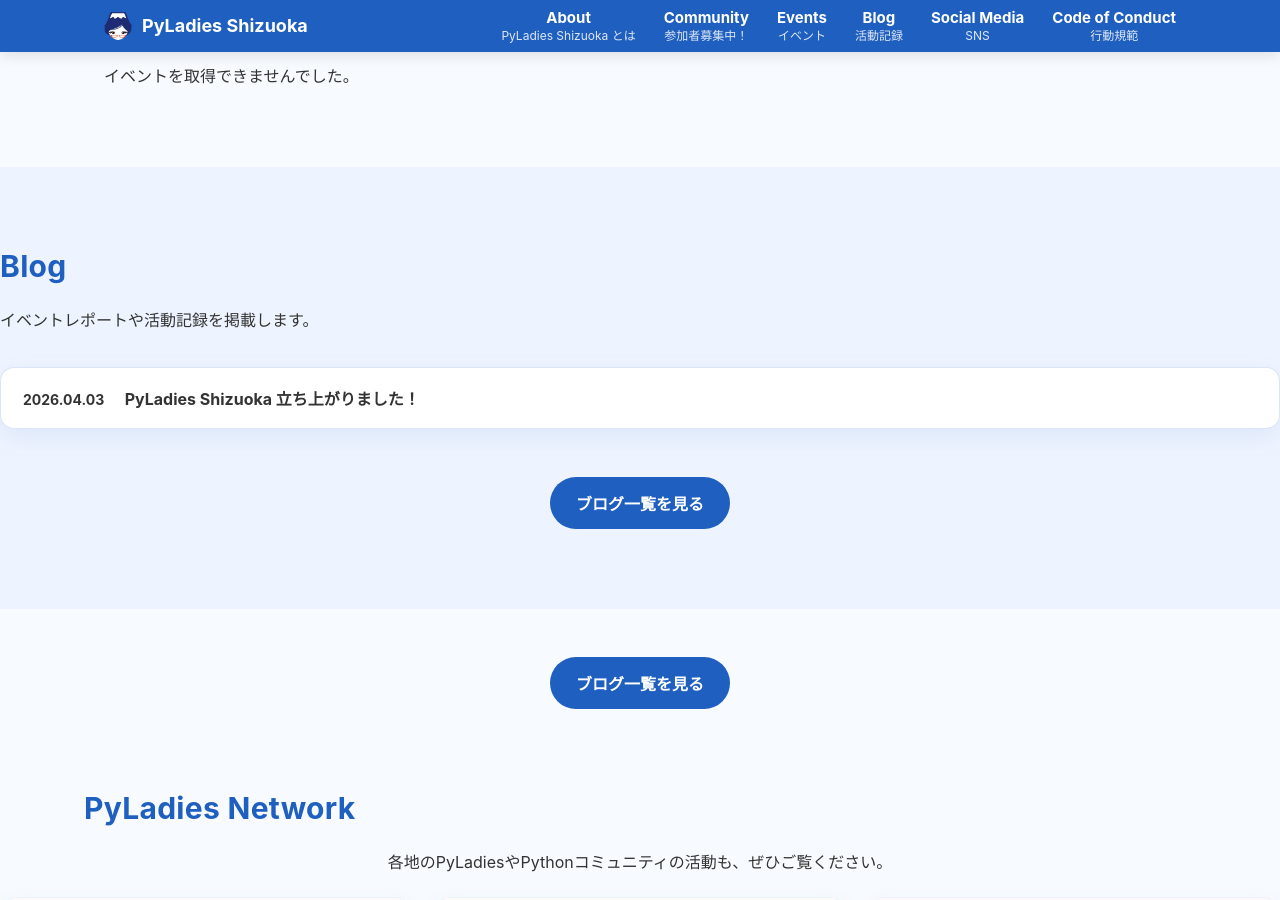
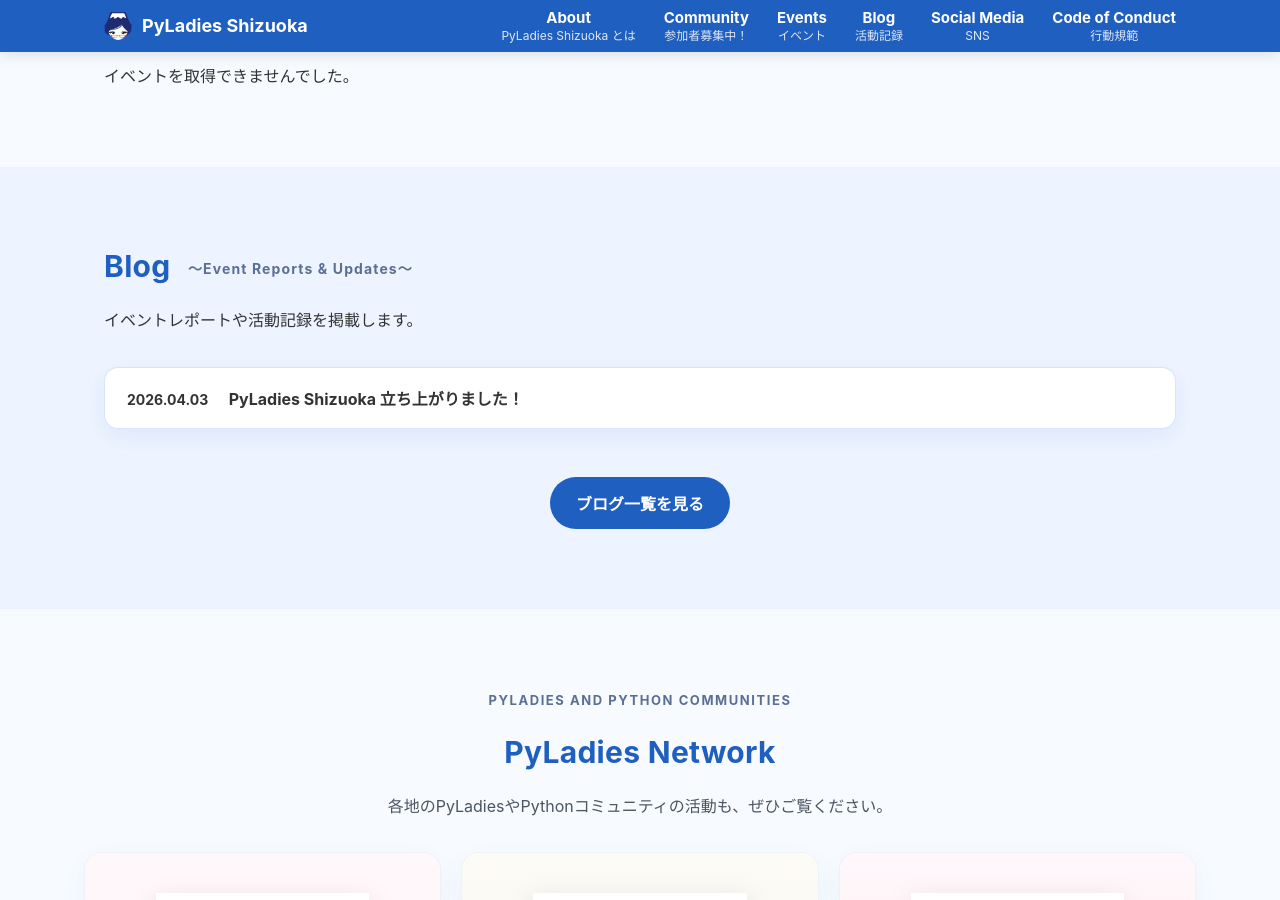
Before and after one commit to PyLadiesShizuoka/pyladiesshizuoka.github.io, a Jekyll site: the page built from index.html, in a window 1280 px wide and 900 px high, scrolled down 1395 px. Built offline with Jekyll 4.4.1, drawn with Linux system fonts in a browser that asks for light colours.

Commit message:
Add files via upload

```diff
--- a/index.html
+++ b/index.html
@@ -67,14 +67,11 @@
 </section>
 
 <section id="blog-preview" class="section alt">
-<div class="section-heading blog-heading">
-  <h2>
-    Blog
-  </h2>
-  <p class="blog-lead">
-    イベントレポートや活動記録を掲載します。
-  </p>
-</div>
+  <div class="container">
+    <div class="section-heading blog-heading">
+      <h2>Blog <span>～Event Reports &amp; Updates～</span></h2>
+      <p class="blog-lead">イベントレポートや活動記録を掲載します。</p>
+    </div>
 
     <div class="blog-list">
       {% assign latest_posts = site.posts | slice: 0, 3 %}
@@ -87,6 +84,10 @@
             </a>
           </article>
         {% endfor %}
+      {% else %}
+        <article class="blog-card">
+          <span class="blog-title">ブログはこれから始まります</span>
+        </article>
       {% endif %}
     </div>
 
@@ -96,14 +97,10 @@
   </div>
 </section>
 
-    <div class="blog-actions">
-      <a class="button" href="{{ '/blog/' | relative_url }}">ブログ一覧を見る</a>
-    </div>
-  </div>
-</section>
-
 <section id="network" class="section">
   <div class="container network-container">
+    <div class="section-heading section-heading-center">
+      <p class="section-kicker">PyLadies and Python Communities</p>
       <h2>PyLadies Network</h2>
       <p class="network-lead">各地のPyLadiesやPythonコミュニティの活動も、ぜひご覧ください。</p>
     </div>
```
Also changed, not shown: other parts of index.html (+34 -0 lines).
